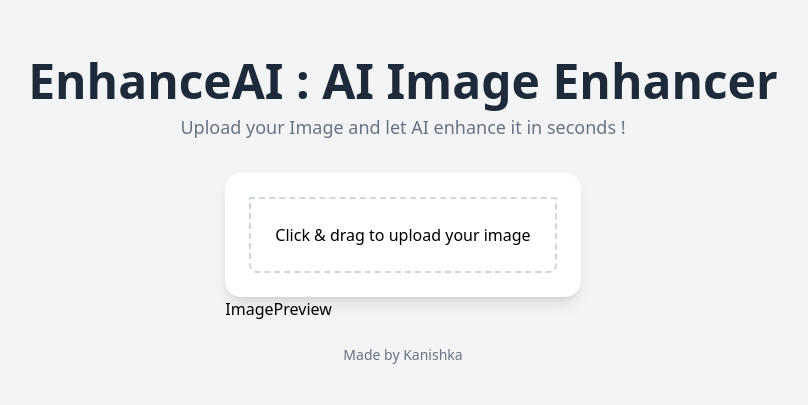
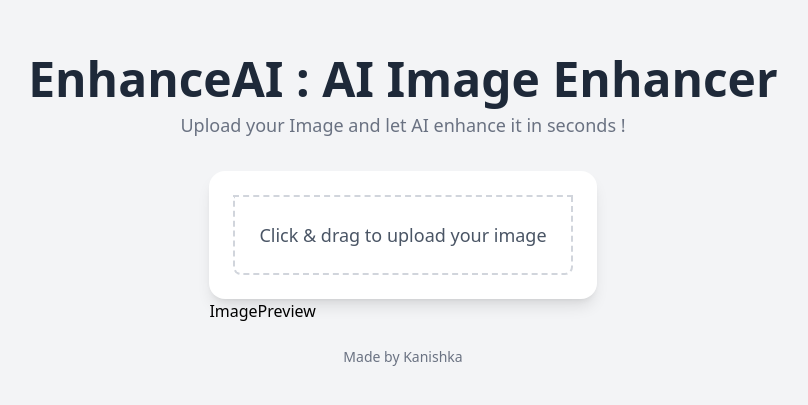
Before and after one commit to kanishkadz/Enhance-AI, a React (Vite) app: page / in a window 1280 px wide. Shown: the part 189-594 px from the top of the page, without its empty margins (237-1045 px from the left). Built offline with nearby package versions, Linux system fonts and the light colour scheme.

Commit message:
Update ImageUpload.jsx

```diff
--- a/src/components/ImageUpload.jsx
+++ b/src/components/ImageUpload.jsx
@@ -5,7 +5,7 @@
     <div className='bg-white shadow-lg rounded-2xl p-6 w-full max-w-2xl'>
       <label htmlFor="fileInput" className="block w-full cursor-pointer border-2 border-dashed border-gray-300 rounded-b-lg p-6 text-center hover:border-blue-500 transition-all">
         <input type="file" id="fileInput" className="hidden" />
-        <p>Click & drag to upload your image</p>
+        <span className="text-lg font-medium text-gray-600">Click & drag to upload your image</span>
       </label>
     </div>
   )
```
